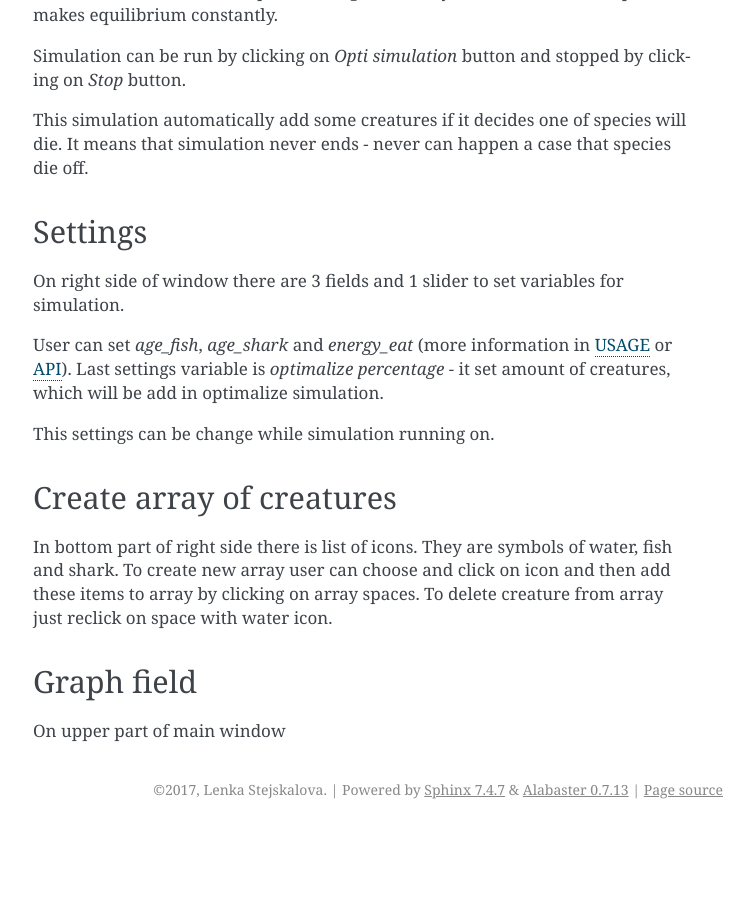
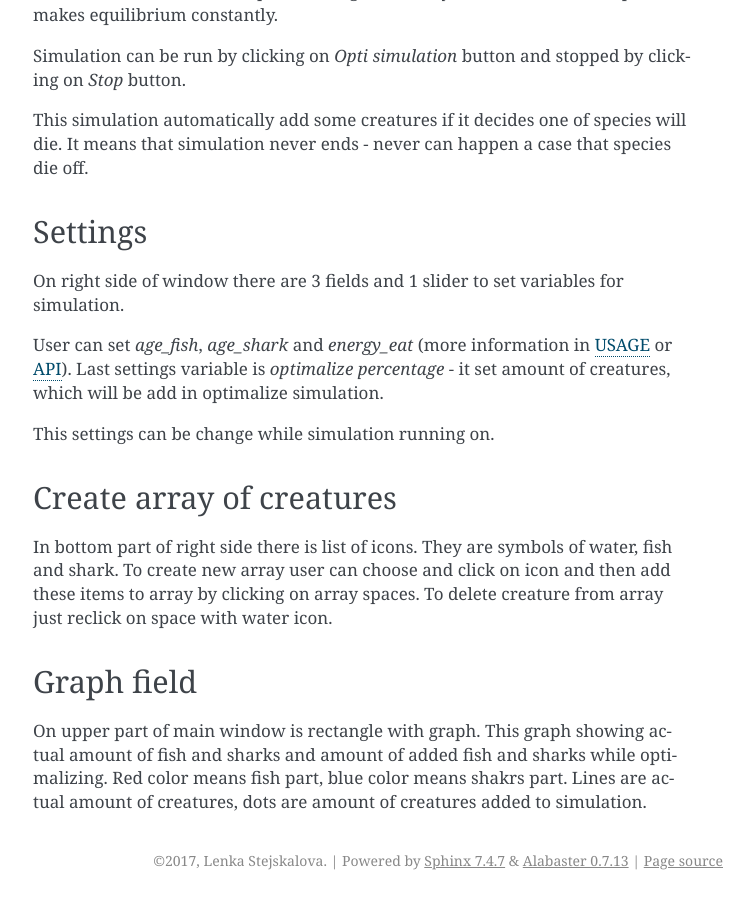
Before and after one commit to stejsle1/semestralni_prace_PYT, a Sphinx documentation site: the page built from docs/src/gui.rst, in a window 1280 px wide and 900 px high, scrolled down 1214 px. Shown: the whole window, without its empty margins (387-1141 px from the left). Built offline with Sphinx 7.4.7, drawn with Linux system fonts in a browser that asks for light colours; before the commit the page ends 2043 px from its top, so only the background shows below that.

Commit message:
update docs - update gui.rst

```diff
--- a/docs/src/gui.rst
+++ b/docs/src/gui.rst
@@ -66,4 +66,4 @@ In bottom part of right side there is list of icons. They are symbols of water,
 Graph field
 -----------
 
-On upper part of main window
+On upper part of main window is rectangle with graph. This graph showing actual amount of fish and sharks and amount of added fish and sharks while optimalizing. Red color means fish part, blue color means shakrs part. Lines are actual amount of creatures, dots are amount of creatures added to simulation.
```
